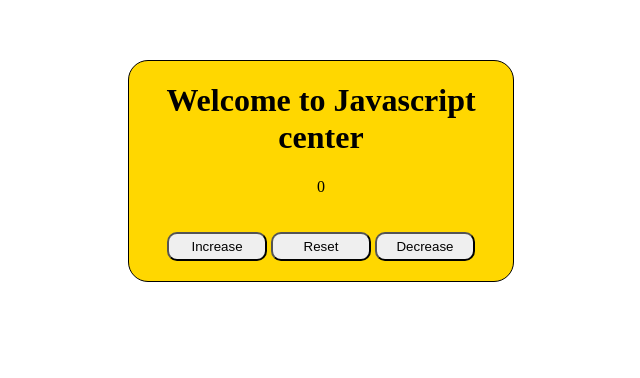
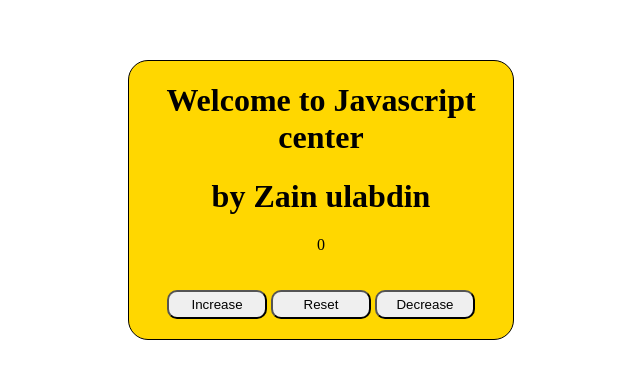
Before and after one commit to zaintahiri/javascript_increment_decrement_reset, a plain HTML site: page JavascriptWorkWithHtml.Html in a window 1280 px wide. Shown: the part 140-518 px from the top of the page, without its empty margins (256-896 px from the left). Drawn offline with Linux system fonts and the light colour scheme.

Commit message:
new commits by github
committed by github

```diff
--- a/JavascriptWorkWithHtml.Html
+++ b/JavascriptWorkWithHtml.Html
@@ -39,6 +39,7 @@
 			</div>
 			<div  id="card">
 				<h1>Welcome to Javascript center</h1>
+				<h1> by Zain ulabdin</h1>
 				<p id="idcount">0</p>
 				<div class="btnContainer">
 					<button id="btnIncrease">Increase</button>
```
